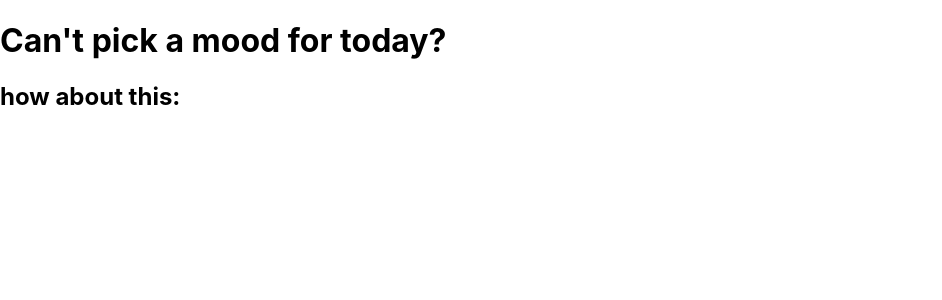
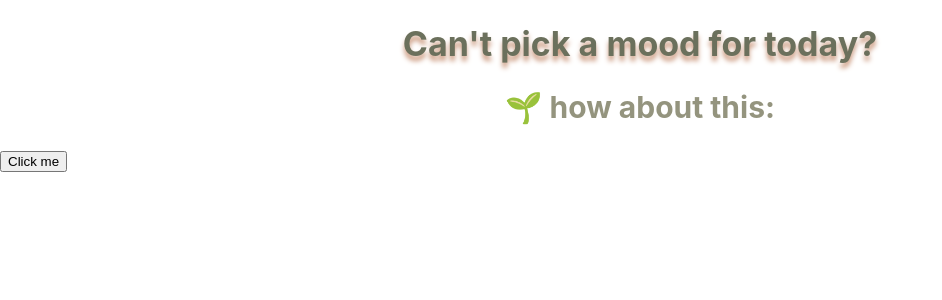
Before and after one commit to 1oupd/moodboard-generator, a React (Create React App) app: page / in a window 1280 px wide. Shown: the top 300 px of the page, without its empty margins (0-942 px from the left). Built offline with nearby package versions, Linux system fonts and the light colour scheme.

Commit message:
Implemented Unsplash API
styling tbc

```diff
--- a/package.json
+++ b/package.json
@@ -6,6 +6,7 @@
     "@testing-library/jest-dom": "^5.14.1",
     "@testing-library/react": "^11.2.7",
     "@testing-library/user-event": "^12.8.3",
+    "axios": "^0.24.0",
     "react": "^17.0.2",
     "react-dom": "^17.0.2",
     "react-scripts": "4.0.3",
--- a/src/App.css
+++ b/src/App.css
@@ -1,3 +1,24 @@
 .body {
-  background-color: #ffe8d6;
+  background-color: #e8e8e4;
 }
+
+/* .container {
+} */
+
+.header {
+  display: flex;
+  flex-direction: column;
+  align-items: center;
+  text-align: center;
+}
+
+h1 {
+  font-size: 34px;
+  color: #6b705c;
+  text-shadow: #cb997e 0px 5px 5px;
+}
+
+h2 {
+  font-size: 30px;
+  color: #94947e;
+}
--- a/src/App.js
+++ b/src/App.js
@@ -1,12 +1,33 @@
 import "./App.css";
 import Header from "./components/Header.js";
+import axios from "axios";
+import { useState } from "react";
+import Images from "./components/Images";
 
-function App() {
+const App = () => {
+  const [images, setImages] = useState([]);
+
+  const fetchAPI = async () => {
+    const response = await axios.get(
+      "https://api.unsplash.com/photos/?client_id=T54oD4JHOaEPwBM1O9OD2vtpr2HRH0OyFpFT2X4yijI"
+    );
+    const data = await response.data;
+    setImages(data);
+  };
+
   return (
-    <div>
-      <Header />
+    <div className="container">
+      <div className="header">
+        <Header />
+      </div>
+      <div className="photos">
+        {images.length > 0 && <Images images={images} />}
+      </div>
+      <div>
+        <button onClick={fetchAPI}>Click me</button>
+      </div>
     </div>
   );
-}
+};
 
 export default App;
--- a/src/components/Header.js
+++ b/src/components/Header.js
@@ -5,7 +5,7 @@ function Header() {
   return (
     <div>
       <h1>Can't pick a mood for today?</h1>
-      <h2>how about this:</h2>
+      <h2>🌱 how about this:</h2>
     </div>
   );
 }
--- /dev/null
+++ b/src/components/Images.js
@@ -0,0 +1,8 @@
+import React from "react";
+import LoneImage from "./LoneImage";
+
+const Images = ({ images }) => {
+  return images.map((image) => <LoneImage key={image.id} image={image} />);
+};
+
+export default Images;
--- /dev/null
+++ b/src/components/LoneImage.js
@@ -0,0 +1,11 @@
+import React from "react";
+
+const LoneImage = ({ image }) => {
+  return (
+    <div className="photo">
+      <img src={image.urls.small} alt="unsplash moodboard image" />
+    </div>
+  );
+};
+
+export default LoneImage;
```
Also changed, not shown: src/components/images.css (added), 1 other file (tests, documents, lock files or other folders).
